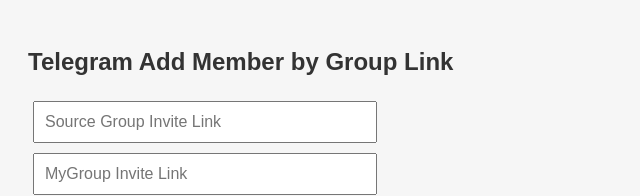
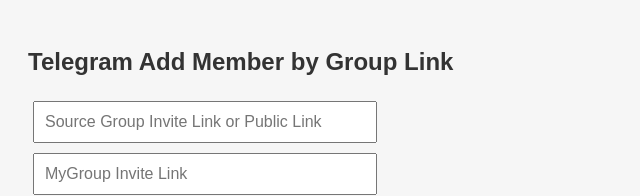
Before and after one commit to anrachana28-del/addmember, a website: page index.html in a window 1280 px wide. Shown: the top 196 px of the page, without its empty margins (0-640 px from the left). Drawn offline with Linux system fonts and the light colour scheme.

Commit message:
Update index.html

```diff
--- a/index.html
+++ b/index.html
@@ -16,7 +16,7 @@
 <body>
 <h2>Telegram Add Member by Group Link</h2>
 
-<input type="text" id="sourceLink" placeholder="Source Group Invite Link"><br>
+<input type="text" id="sourceLink" placeholder="Source Group Invite Link or Public Link"><br>
 <input type="text" id="destinationLink" placeholder="MyGroup Invite Link"><br>
 <input type="number" id="delay" placeholder="Delay in ms (default 5000)"><br>
 <button id="start">Start Adding Members</button>
```
